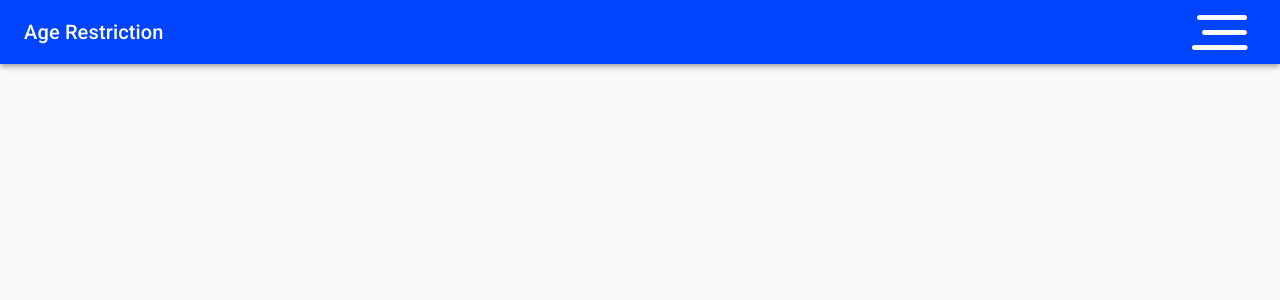
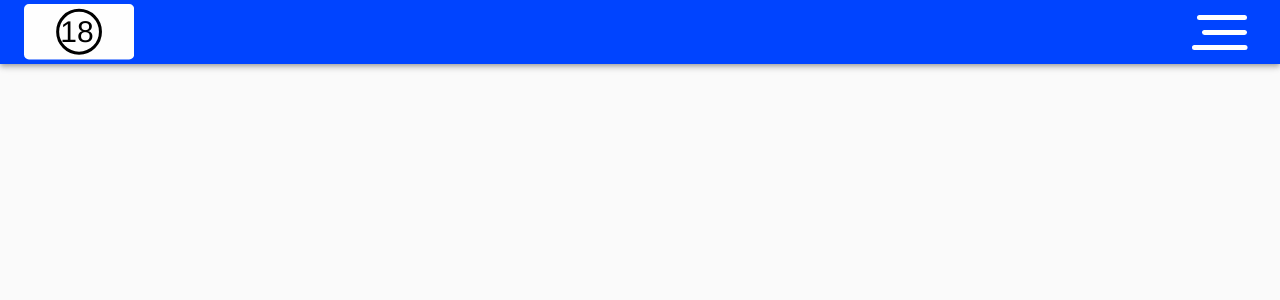
Before and after one commit to emely-webit/age-restriction, a React (Create React App) app: page / in a window 1280 px wide. Shown: the top 300 px of the page. Built offline with nearby package versions, Linux system fonts and the light colour scheme.

Commit message:
Logo på header + Theme farve
Erstat Age Restriction med Logo'et . Samt rettelse af theme farver.

```diff
--- a/src/App.js
+++ b/src/App.js
@@ -7,10 +7,19 @@ import Header from './components/Header/Header'
 const theme = createMuiTheme({
   palette: {
     primary: {
-      main: '#ff4400'
+      main: '#ff4400',
     },
     secondary: {
-      main: '#0044ff'
+      main: '#0044ff',
+    },
+    error: {
+      main: '#F20505',
+    },
+    warning: {
+      main: '#FFB845',
+    },
+    success: {
+      main: '#78CC4F',
     }
   },
 })
--- a/src/components/Header/Header.js
+++ b/src/components/Header/Header.js
@@ -1,6 +1,7 @@
 import React, { useState } from 'react';
 import { makeStyles, AppBar, Toolbar, Typography, Button, Drawer, Box } from '@material-ui/core'
 import { ReactComponent as MenuIcon } from '../Icons/MenuIcon.svg';
+import { ReactComponent as Logo } from '../Icons/Logo.svg';
 
 const useStyles = makeStyles((theme) => ({
     root: {
@@ -8,6 +9,8 @@ const useStyles = makeStyles((theme) => ({
     },
     title: {
         flexGrow: 1,
+        display: 'flex',
+
     },
     drawer: {
         width: 250,
@@ -27,7 +30,7 @@ export default function Header() {
             <AppBar position="static" color="secondary">
                 <Toolbar>
                     <Typography variant="h6" className={classes.title}>
-                        Age Restriction
+                        <Logo />
                         </Typography>
                     <Button edge="end" color="inherit" aria-label="Open information" onClick={handleDrawer}>
                         <MenuIcon />
```
Also changed, not shown: src/components/Icons/Logo.svg (added).
